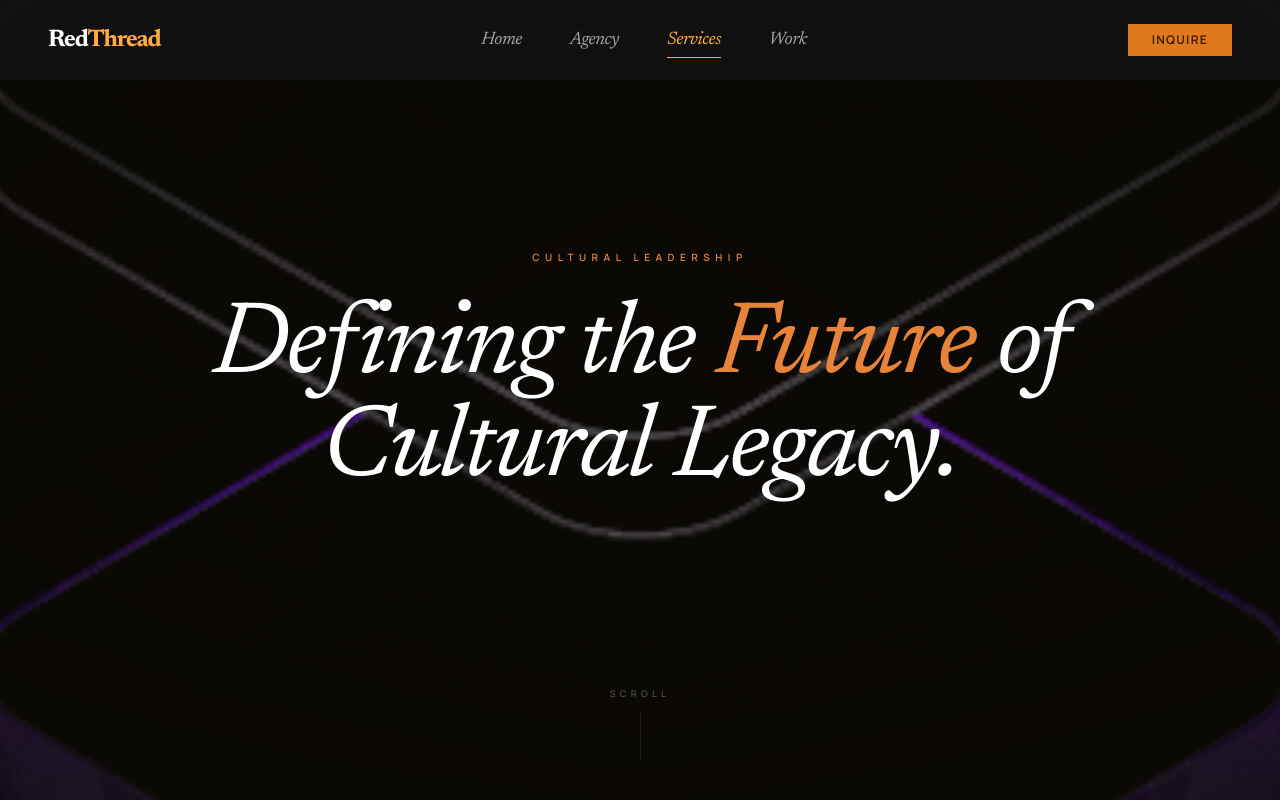
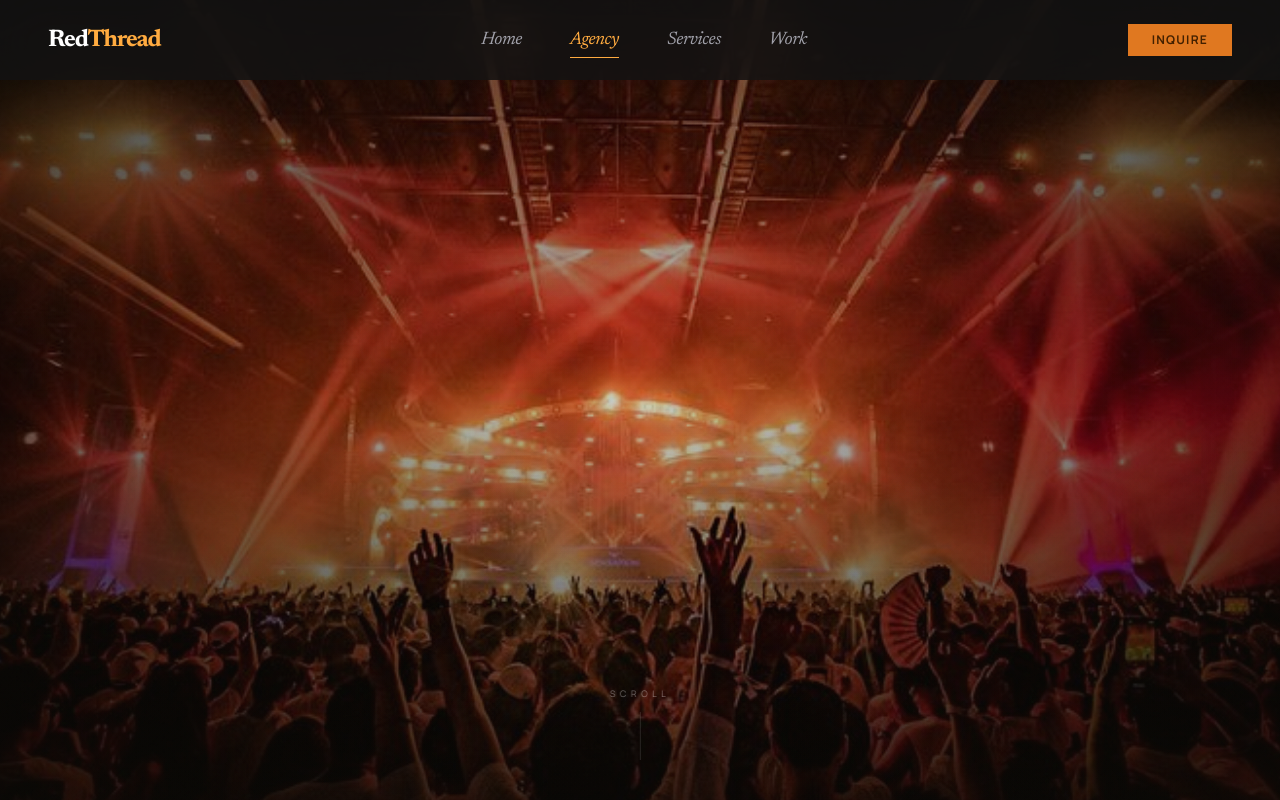
Before and after one commit to kunalkashelkar/K2, a React (Vite) app in the folder frontend/: page / in a window 1280 px wide. Shown: the top 800 px of the page. Built offline with nearby package versions, Linux system fonts and the light colour scheme.

Commit message:
image of hero section

```diff
--- a/frontend/src/components/Hero.jsx
+++ b/frontend/src/components/Hero.jsx
@@ -1,8 +1,21 @@
 import { useEffect, useRef } from "react";
-import heroImg from "../assets/hero.png";
+import { motion, useScroll, useTransform } from "motion/react";
+import heroImg from "../assets/Stage Design - Sensation RISE - Bart van Rooy.jpg";
 
 export default function Hero() {
+  const containerRef = useRef(null);
   const overlayRef = useRef(null);
+
+  const { scrollYProgress } = useScroll({
+    target: containerRef,
+    offset: ["start start", "end end"]
+  });
+
+  const imgGrayscale = useTransform(scrollYProgress, [0, 0.4], [0, 100]);
+  const filterStyle = useTransform(imgGrayscale, (g) => `grayscale(${g}%)`);
+
+  const textOpacity = useTransform(scrollYProgress, [0.1, 0.5], [0, 1]);
+  const textY = useTransform(scrollYProgress, [0.1, 0.5], [40, 0]);
 
   // Subtle parallax on mouse move
   useEffect(() => {
@@ -17,22 +30,21 @@ export default function Hero() {
   }, []);
 
   return (
-    <section
-      id="home"
-      className="relative min-h-screen flex flex-col items-center justify-center overflow-hidden"
-    >
+    <section ref={containerRef} id="home" className="relative h-[200vh]">
+      <div className="sticky top-0 h-screen flex flex-col items-center justify-center overflow-hidden">
         {/* ── Background ── */}
         <div className="absolute inset-0 z-0 bg-[#0a0805]">
-        <div
+          <motion.div
             ref={overlayRef}
             className="absolute inset-[-6%] transition-transform duration-700 ease-out will-change-transform"
+            style={{ filter: filterStyle }}
           >
             <img
               src={heroImg}
               alt="cinematic architectural corridor"
               className="w-full h-full object-cover"
             />
-        </div>
+          </motion.div>
           {/* Multi-layer dark gradient vignette */}
           <div className="absolute inset-0 bg-gradient-to-b from-[#0a0805]/60 via-[#0a0805]/20 to-[#0a0805]/80" />
           <div className="absolute inset-0 bg-gradient-to-r from-[#0a0805]/50 via-transparent to-[#0a0805]/50" />
@@ -46,7 +58,10 @@ export default function Hero() {
         </div>
 
         {/* ── Content ── */}
-      <div className="relative z-10 flex flex-col items-center text-center px-6 max-w-5xl mx-auto">
+        <motion.div
+          className="relative z-10 flex flex-col items-center text-center px-6 max-w-5xl mx-auto"
+          style={{ opacity: textOpacity, y: textY }}
+        >
           {/* Section label */}
           <span
             className="text-[10px] font-semibold tracking-[0.55em] uppercase text-[#e8843a] mb-8 block"
@@ -67,7 +82,7 @@ export default function Hero() {
             Cultural Legacy.
           </h1>
 
-      </div>
+        </motion.div>
 
         {/* ── Scroll indicator ── */}
         <div className="absolute bottom-10 left-1/2 -translate-x-1/2 z-10 flex flex-col items-center gap-3 opacity-40">
@@ -79,6 +94,7 @@ export default function Hero() {
           </span>
           <div className="w-[1px] h-12 bg-white/60 animate-pulse" />
         </div>
+      </div>
     </section>
   );
 }
```
Also changed, not shown: frontend/src/assets/Stage Design - Sensation RISE - Bart van Rooy.jpg (added), 1 other file (tests, documents, lock files or other folders). Lines whose indentation alone changed are shown as unchanged.
